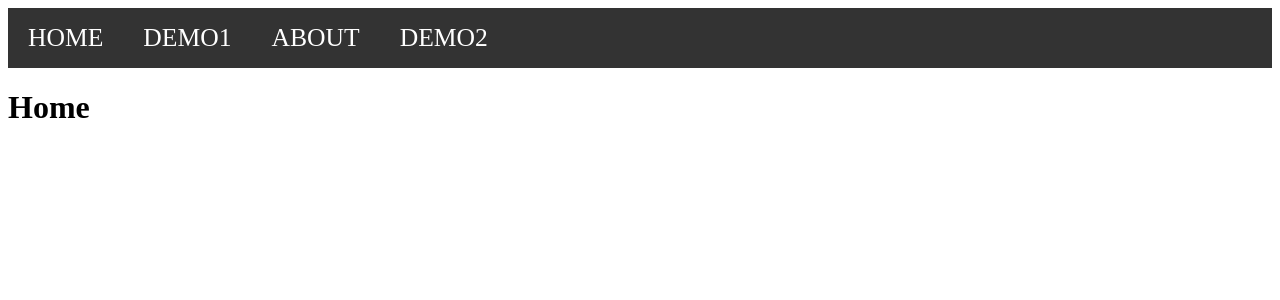
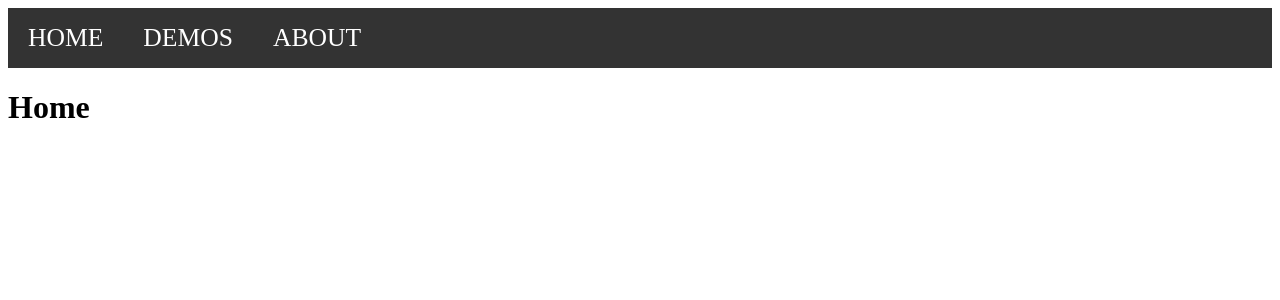
Before and after one commit to CloudHu606/nextJS-app, a Next.js app: page / in a window 1280 px wide. Shown: the top 300 px of the page. Built offline with nearby package versions, Linux system fonts and the light colour scheme.

Commit message:
dropDown Nav + font awesome

```diff
--- /dev/null
+++ b/components/common/dropdown.js
@@ -0,0 +1,66 @@
+import React from 'react';
+import Link from 'next/link';
+
+class DropDown extends React.Component {
+
+    render() {
+        const { listNav } = this.props;
+        const dropDownNav = listNav.Navs.map(nav => (
+            <li className='sub-nav' key={Math.random()}>
+                <Link href={nav.link}>
+                    <a className=''>
+                        {nav.title}
+                        <span className="icon">
+                            <i className={`${nav.icon}`}></i>
+                        </span>
+                    </a>
+                </Link>
+            </li>
+        ));
+        return (
+            <div id="dd" className="drop-down-container">
+                <ul>
+                    {dropDownNav}
+                </ul>
+                <style jsx global>
+                    {`
+                        .drop-down-container {
+                            list-style-type: none;
+                            color: black;
+                            font-size: 1.5vw;
+                          //  text-transform: lowercase;
+                        }
+
+                        #dd ul {
+                            list-style-type: none;
+                            margin: 0px 0px 0px 0px;
+                            padding-left: 0;
+                        }
+
+                        #dd .sub-nav {
+                            padding: 5px 0px 5px 0px;
+                            border-bottom: 1px solid grey;
+
+                        }
+
+                        #dd a {
+                            text-decoration: none;
+                        }
+
+                        #dd a:hover {
+                            background-color: grey;
+                        }
+
+                        .icon {
+                            margin-left: 3%;
+                        }
+                    `}
+                </style>
+
+            </div>
+        )
+    }
+
+}
+
+export default DropDown;
--- a/components/common/layout.js
+++ b/components/common/layout.js
@@ -1,13 +1,15 @@
 import React from 'react';
 import Nav from '../header/nav';
+import Head from 'next/head';
 
 class Layout extends React.Component {
 
     render() {
-
-        // header
         return (
             <div>
+                <Head>
+                    <script src="https://kit.fontawesome.com/909502ba15.js" crossorigin="anonymous"></script>
+                </Head>
                 <Nav />
                 {this.props.children}
 
--- a/components/header/nav.js
+++ b/components/header/nav.js
@@ -3,40 +3,60 @@ import Link from 'next/link'
 import { bindActionCreators } from 'redux';
 import { connect } from 'react-redux'
 import { setNav } from '../../store';
+import DropDown from '../common/dropdown';
+import demo from '../../constant/demomenu';
+import { FontAwesomeIcon } from '@fortawesome/react-fontawesome'
+import { faRocket } from '@fortawesome/free-solid-svg-icons';
 
 class Nav extends React.Component {
+
+    constructor(props) {
+        super(props);
+        this.state = {
+            demosOpen: false
+        }
+    }
 
     selectedNav = (currentNav) => {
         this.props.setNav(currentNav);
     }
 
+    openDemos(currentNav) {
+        this.props.setNav(currentNav);
+        this.setState(prevState => ({
+            demosOpen: true
+        }))
+    }
+
+    closeDemos() {
+        this.setState({
+            demosOpen: false
+        })
+    }
+
     render() {
+        const { demosOpen } = this.state;
+
         return (
             <div className='nav-container'>
                 <nav id="nav">
                     <div className='each-nav'>
                         <Link href="/">
-                            <a className={this.props.nav === 'home' ? "show" : ""} onClick={() => this.selectedNav('home')}>Home</a>
+                            <a className={this.props.nav === 'home' ? "show" : ""} onClick={() => this.selectedNav('home')}>HOME</a>
                         </Link>
                     </div>
-                    <div className='each-nav'>
-                        <Link href="/demos/demo1">
-                            <a className={this.props.nav === 'demos' ? "show" : ""} onClick={() => this.selectedNav('demos')}>demo1</a>
+                    <div className='each-nav dropdown-parent' onMouseLeave={() => this.closeDemos()}>
+                        <Link href="#">
+                            <a className={this.props.nav === 'demos' ? "show" : ""} onMouseOver={() => this.openDemos('demos')}>DEMOS {demosOpen ? <span><FontAwesomeIcon icon={faRocket} /></span> : ''}</a>
                         </Link>
+                        {demosOpen ? <div className='dropdown-child'><DropDown listNav={demo} /></div> : ''}
                     </div>
                     <div className='each-nav'>
                         <Link href="/about">
-                            <a className={this.props.nav === 'about' ? "show" : ""} onClick={() => this.selectedNav('about')}>About</a>
-                        </Link>
-                    </div>
-                    <div className='each-nav'>
-                        <Link href="/demos/demo2">
-                            <a className={this.props.nav === 'demos' ? "show" : ""} onClick={() => this.selectedNav('demos')}>DEMO2</a>
+                            <a className={this.props.nav === 'about' ? "show" : ""} onClick={() => this.selectedNav('about')}>ABOUT</a>
                         </Link>
                     </div>
                 </nav>
-
-
 
                 <style jsx>
                     {`
@@ -49,7 +69,7 @@ class Nav extends React.Component {
                         display: flex;
                         text-align: center;
                         font-size: 2vw;
-                        text-transform: uppercase;
+                   //     text-transform: uppercase;
                     }
 
                     .each-nav {
@@ -72,10 +92,28 @@ class Nav extends React.Component {
                         color: grey !important;
                     }
 
+                    .dropdown-parent {
+                        position: relative;
+                    }
+
+                    .dropdown-child {
+                        position: absolute;
+                        background-color: white;
+                        min-width: 160px;
+                        width: auto;
+                        box-shadow: 0px 8px 16px 0px rgba(0,0,0,0.2);
+                        z-index: 1;
+                        //margin-top: 12px;
+                    }
+
+                    .fa {
+                        //width: 10px;
+                    }
+
                     `}
                 </style>
 
-            </div>
+            </div >
         )
 
     }
--- /dev/null
+++ b/constant/demomenu.js
@@ -0,0 +1,17 @@
+const demo = {};
+
+demo.Navs = [
+    {
+        title: 'countdown timer',
+        link: '/demos/demo1',
+        icon: 'far fa-clock',
+    },
+    {
+        title: 'api dummy data',
+        link: '/demos/demo2',
+        icon: 'fas fa-spinner fa-spin',
+    }
+]
+
+
+module.exports = demo;
--- a/package.json
+++ b/package.json
@@ -11,6 +11,9 @@
   "author": "Cloud Hu <jingqihu@hotmail.com>",
   "license": "MIT",
   "dependencies": {
+    "@fortawesome/fontawesome-svg-core": "^1.2.26",
+    "@fortawesome/free-solid-svg-icons": "^5.12.0",
+    "@fortawesome/react-fontawesome": "^0.1.8",
     "@reduxjs/toolkit": "^1.2.1",
     "isomorphic-fetch": "^2.2.1",
     "next": "^9.1.6",
--- a/pages/demos/demo2.js
+++ b/pages/demos/demo2.js
@@ -16,7 +16,7 @@ class Demo2 extends React.Component {
     }
 
     render() {
-        console.log(this.props.data);
+        // console.log(this.props.data);
 
         return (
             <Layout>
```
Also changed, not shown: 1 other file (tests, documents, lock files or other folders).
